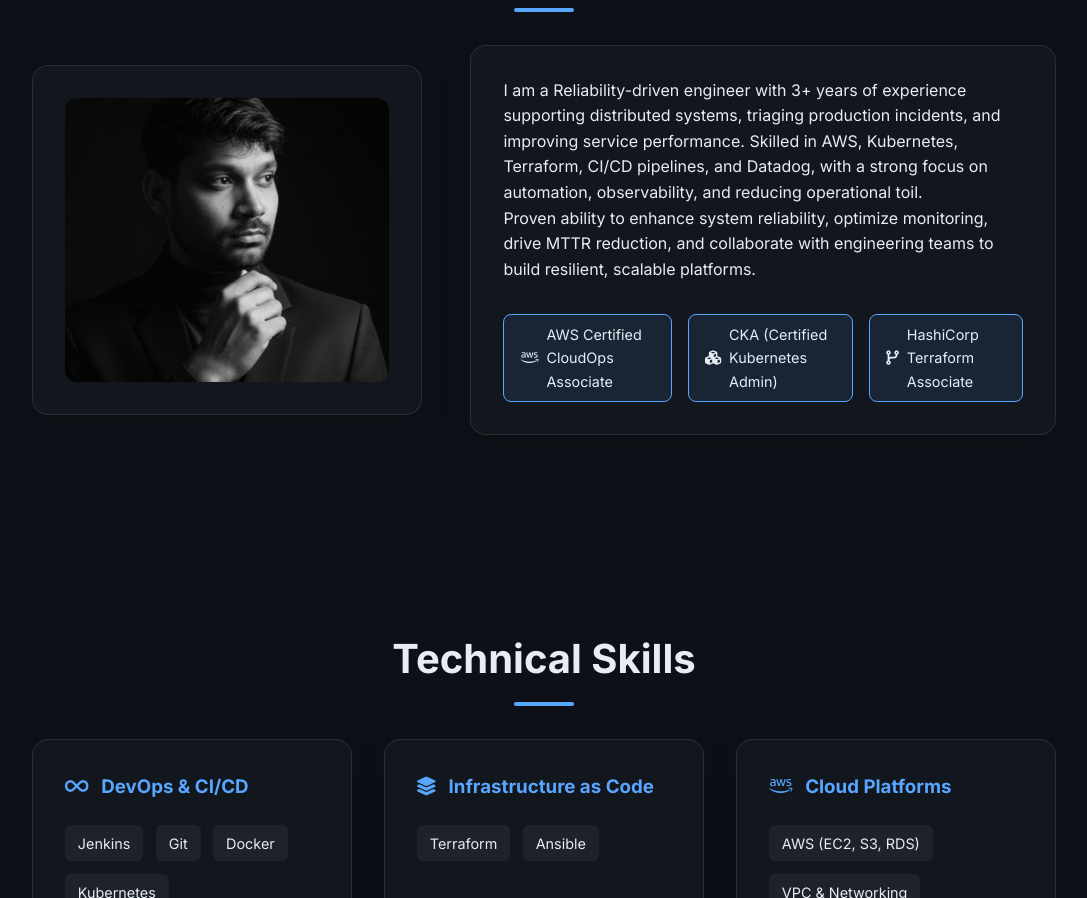
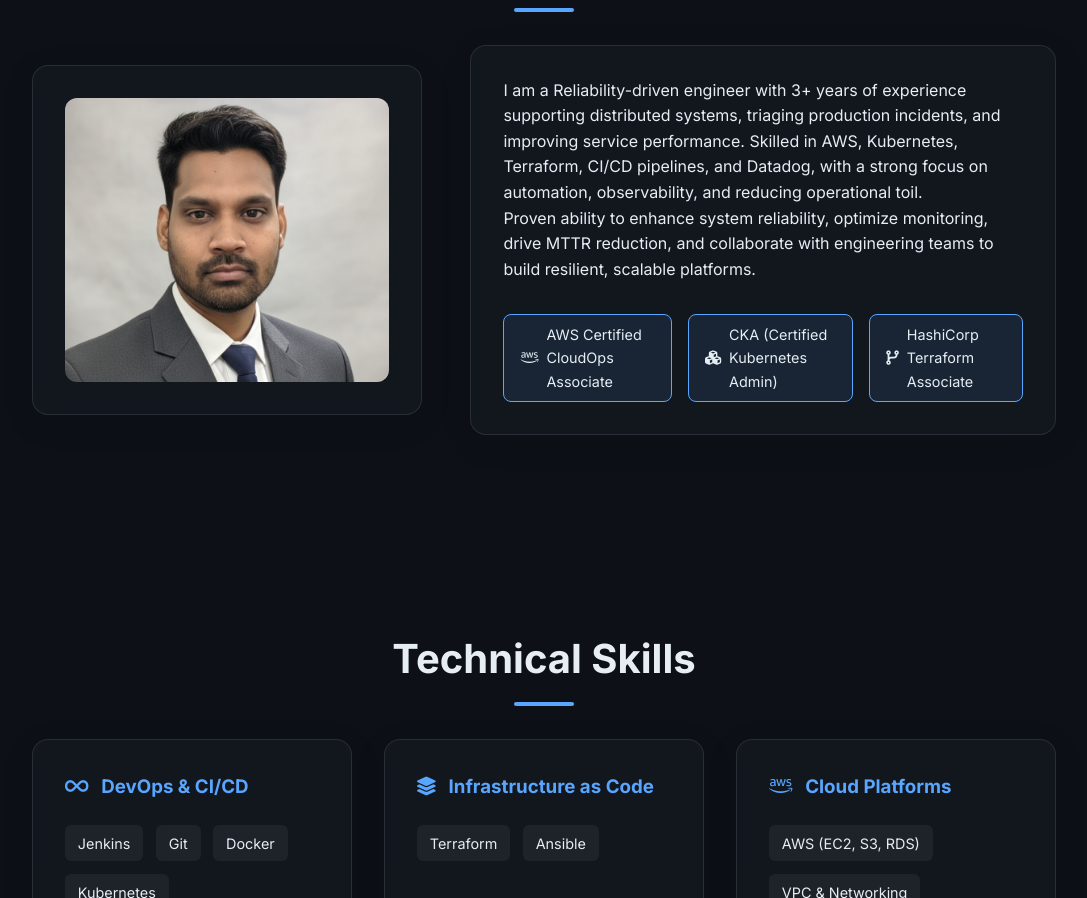
Before and after one commit to gyadav456/Cloud-Resume, a plain HTML site: page frontend/index.html in a window 1280 px wide. Shown: the part 1131-2029 px from the top of the page, without its empty margins (96-1183 px from the left). Drawn offline with Linux system fonts and the light colour scheme; no server answers.

Commit message:
Update About Me image

```diff
--- a/frontend/index.html
+++ b/frontend/index.html
@@ -110,7 +110,7 @@
             <h2 class="section-title">About Me</h2>
             <div class="about-content">
                 <div class="about-image glass-card">
-                    <img src="profile.jpg" alt="Gaurav Yadav" class="profile-img">
+                    <img src="IMG_20251121_171525.jpg" alt="Gaurav Yadav" class="profile-img">
                 </div>
                 <div class="about-text glass-card">
                     <p>
```
Also changed, not shown: frontend/IMG_20251121_171525.jpg (added).
